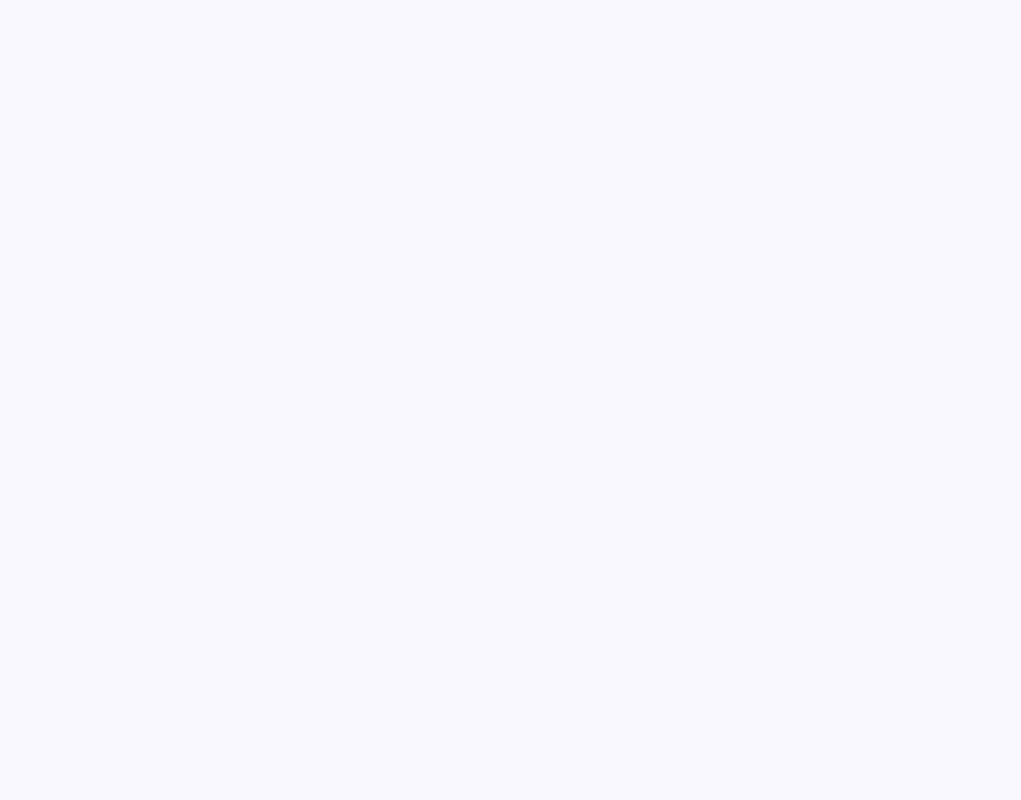
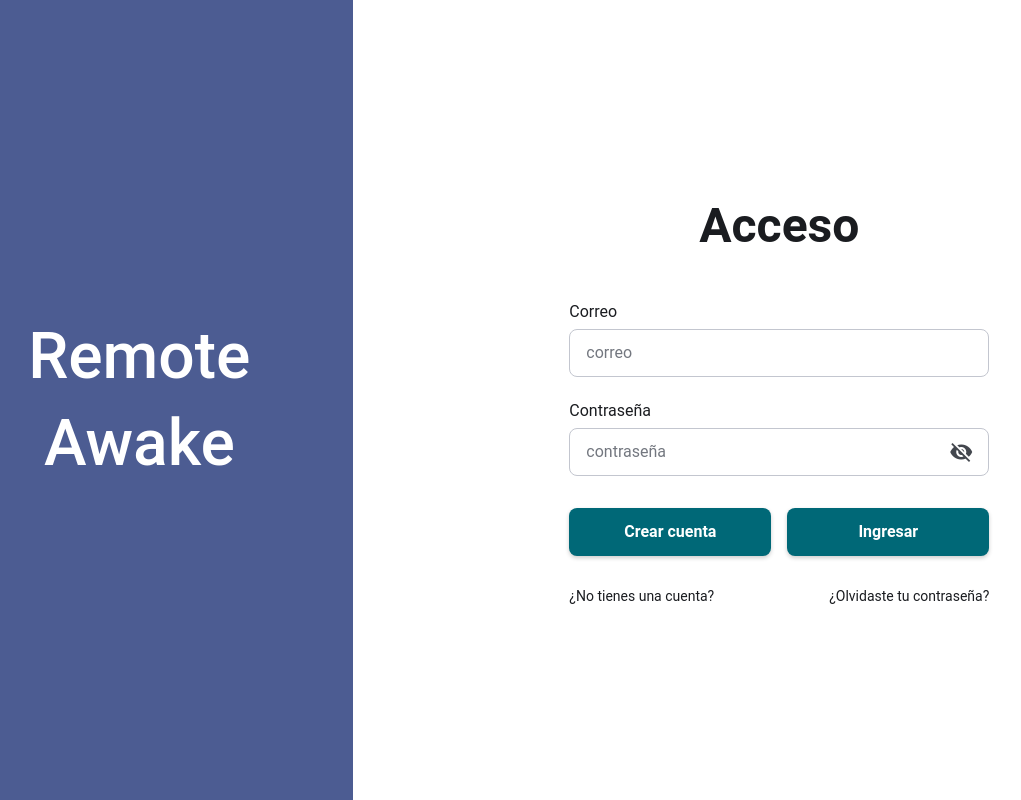
Before and after one commit to capbmaster/remote-awake-web, an Angular app: page /login in a window 1280 px wide. Before the commit this address led to /. Shown: the whole page, without its empty margins (74-1095 px from the left). Built offline with nearby package versions, Linux system fonts and the light colour scheme.

Commit message:
Feat: Maquetacion login

```diff
--- a/src/app/app.routes.ts
+++ b/src/app/app.routes.ts
@@ -1,7 +1,8 @@
 import { Routes } from '@angular/router';
 
 export const routes: Routes = [
-  { path: '', redirectTo: '/calendario', pathMatch: 'full' },
+  { path: '', redirectTo: '/login', pathMatch: 'full' },
+  { path: 'login', loadComponent: () => import('./pages/login/login.component').then(m => m.LoginComponent) },
   { path: 'dashboard', loadComponent: () => import('./pages/dashboard/dashboard.component').then(m => m.DashboardComponent) },
   { path: 'calendario', loadComponent: () => import('./pages/calendario/calendario.component').then(m => m.CalendarioComponent) },
   { path: 'configuracion', loadComponent: () => import('./pages/configuracion/configuracion.component').then(m => m.ConfiguracionComponent) }
--- /dev/null
+++ b/src/app/pages/login/login.component.html
@@ -0,0 +1,56 @@
+<div class="login-container">
+  <aside class="login-brand">
+    <h1 class="brand-title">
+      <span>Remote</span>
+      <span>Awake</span>
+    </h1>
+  </aside>
+
+  <main class="login-form-section">
+    <div class="form-wrapper">
+      <h2 class="form-title">Acceso</h2>
+
+      <form class="login-form">
+        <div class="field-group">
+          <label for="email">Correo</label>
+          <input
+            id="email"
+            type="email"
+            placeholder="correo"
+            class="input-field"
+          />
+        </div>
+
+        <div class="field-group">
+          <label for="password">Contraseña</label>
+          <div class="password-wrapper">
+            <input
+              id="password"
+              [type]="hidePassword ? 'password' : 'text'"
+              placeholder="contraseña"
+              class="input-field"
+            />
+            <button
+              type="button"
+              class="password-toggle"
+              (click)="hidePassword = !hidePassword"
+              [attr.aria-label]="hidePassword ? 'Mostrar contraseña' : 'Ocultar contraseña'"
+            >
+              <mat-icon>{{ hidePassword ? 'visibility_off' : 'visibility' }}</mat-icon>
+            </button>
+          </div>
+        </div>
+
+        <div class="actions-row">
+          <button type="button" class="btn btn-primary">Crear cuenta</button>
+          <button type="button" class="btn btn-primary">Ingresar</button>
+        </div>
+
+        <div class="links-row">
+          <a href="#" class="link">¿No tienes una cuenta?</a>
+          <a href="#" class="link">¿Olvidaste tu contraseña?</a>
+        </div>
+      </form>
+    </div>
+  </main>
+</div>
--- /dev/null
+++ b/src/app/pages/login/login.component.scss
@@ -0,0 +1,192 @@
+.login-container {
+  display: flex;
+  height: 100vh;
+  min-height: 100vh;
+  overflow: hidden;
+}
+
+.login-brand {
+  flex: 0 0 33.333%;
+  background-color: var(--md-sys-color-primary);
+  display: flex;
+  align-items: center;
+  justify-content: center;
+  padding: 2rem;
+}
+
+.brand-title {
+  color: var(--md-sys-color-on-primary);
+  font-size: clamp(2.5rem, 5vw, 4rem);
+  font-weight: 500;
+  text-align: center;
+  margin: 0;
+  line-height: 1.3;
+  display: flex;
+  flex-direction: column;
+  gap: 0.25rem;
+}
+
+.login-form-section {
+  flex: 1;
+  background-color: var(--md-sys-color-surface-container-lowest);
+  display: flex;
+  align-items: center;
+  justify-content: center;
+  padding: 2rem;
+}
+
+.form-wrapper {
+  width: 100%;
+  max-width: 420px;
+}
+
+.form-title {
+  font-size: clamp(2rem, 4vw, 3rem);
+  font-weight: 600;
+  color: var(--md-sys-color-on-surface);
+  text-align: center;
+  margin: 0 0 3rem 0;
+}
+
+.login-form {
+  display: flex;
+  flex-direction: column;
+  gap: 1.5rem;
+}
+
+.field-group {
+  display: flex;
+  flex-direction: column;
+  gap: 0.5rem;
+
+  label {
+    font-size: 1rem;
+    font-weight: 400;
+    color: var(--md-sys-color-on-surface);
+  }
+}
+
+.input-field {
+  width: 100%;
+  height: 48px;
+  padding: 0 1rem;
+  border: 1px solid var(--md-sys-color-outline-variant);
+  border-radius: 8px;
+  background-color: var(--md-sys-color-surface-container-lowest);
+  font-family: 'Roboto', sans-serif;
+  font-size: 1rem;
+  color: var(--md-sys-color-on-surface);
+  outline: none;
+  transition: border-color 0.2s;
+
+  &::placeholder {
+    color: var(--md-sys-color-outline);
+  }
+
+  &:focus {
+    border-color: var(--md-sys-color-primary);
+    border-width: 2px;
+  }
+}
+
+.password-wrapper {
+  display: flex;
+  align-items: center;
+  gap: 0;
+  position: relative;
+
+  .input-field {
+    padding-right: 48px;
+  }
+}
+
+.password-toggle {
+  position: absolute;
+  right: 8px;
+  top: 50%;
+  transform: translateY(-50%);
+  width: 40px;
+  height: 40px;
+  display: flex;
+  align-items: center;
+  justify-content: center;
+  border: none;
+  background: transparent;
+  cursor: pointer;
+  color: var(--md-sys-color-on-surface-variant);
+  border-radius: 50%;
+
+  &:hover {
+    color: var(--md-sys-color-on-surface);
+    background-color: var(--md-sys-color-surface-container);
+  }
+
+  mat-icon {
+    font-size: 24px;
+    width: 24px;
+    height: 24px;
+  }
+}
+
+.actions-row {
+  display: flex;
+  gap: 1rem;
+  justify-content: space-between;
+  margin-top: 0.5rem;
+}
+
+.btn {
+  flex: 1;
+  height: 48px;
+  padding: 0 1.5rem;
+  border: none;
+  border-radius: 8px;
+  font-family: 'Roboto', sans-serif;
+  font-size: 1rem;
+  font-weight: 600;
+  cursor: pointer;
+  transition: box-shadow 0.2s;
+
+  &.btn-primary {
+    background-color: var(--md-sys-color-tertiary);
+    color: var(--md-sys-color-on-tertiary);
+    box-shadow: 0 2px 4px rgba(0, 0, 0, 0.2);
+  }
+}
+
+.links-row {
+  display: flex;
+  justify-content: space-between;
+  margin-top: 0.5rem;
+}
+
+.link {
+  font-size: 0.875rem;
+  color: var(--md-sys-color-on-surface);
+  text-decoration: none;
+
+  &:hover {
+    text-decoration: underline;
+  }
+}
+
+@media (max-width: 768px) {
+  .login-container {
+    flex-direction: column;
+  }
+
+  .login-brand {
+    flex: 0 0 auto;
+    min-height: 120px;
+    padding: 2rem 1rem;
+  }
+
+  .brand-title {
+    flex-direction: row;
+    gap: 0.5rem;
+  }
+
+  .form-wrapper {
+    max-width: 100%;
+  }
+}
--- /dev/null
+++ b/src/app/pages/login/login.component.ts
@@ -0,0 +1,14 @@
+import { Component } from '@angular/core';
+import { CommonModule } from '@angular/common';
+import { MatIconModule } from '@angular/material/icon';
+
+@Component({
+  selector: 'app-login',
+  standalone: true,
+  imports: [CommonModule, MatIconModule],
+  templateUrl: './login.component.html',
+  styleUrl: './login.component.scss'
+})
+export class LoginComponent {
+  hidePassword = true;
+}
--- a/src/index.html
+++ b/src/index.html
@@ -6,6 +6,7 @@
   <base href="/">
   <meta name="viewport" content="width=device-width, initial-scale=1">
   <link rel="icon" type="image/x-icon" href="favicon.ico">
+  <link href="https://fonts.googleapis.com/icon?family=Material+Icons" rel="stylesheet">
 </head>
 <body>
   <app-root></app-root>
```
Also changed, not shown: 1 other file (tests, documents, lock files or other folders).
